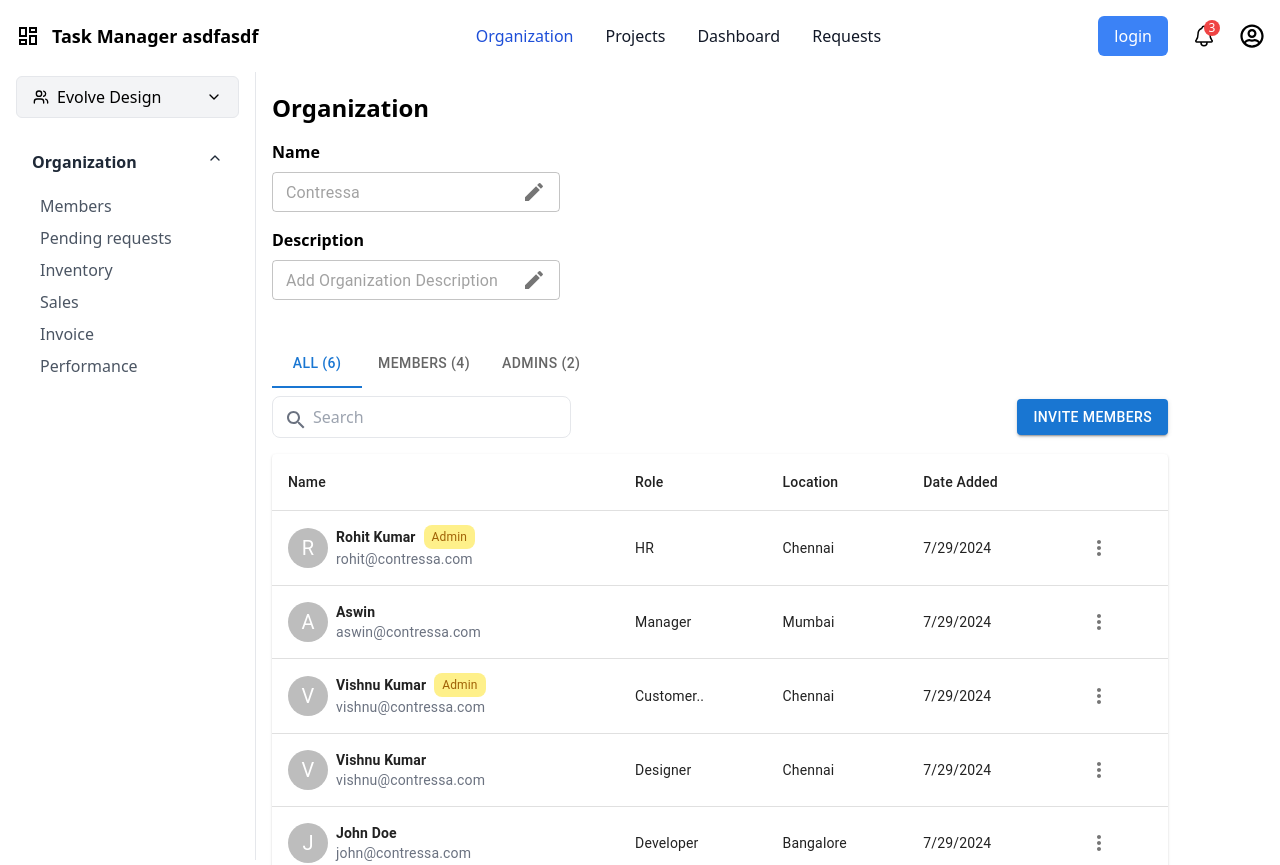
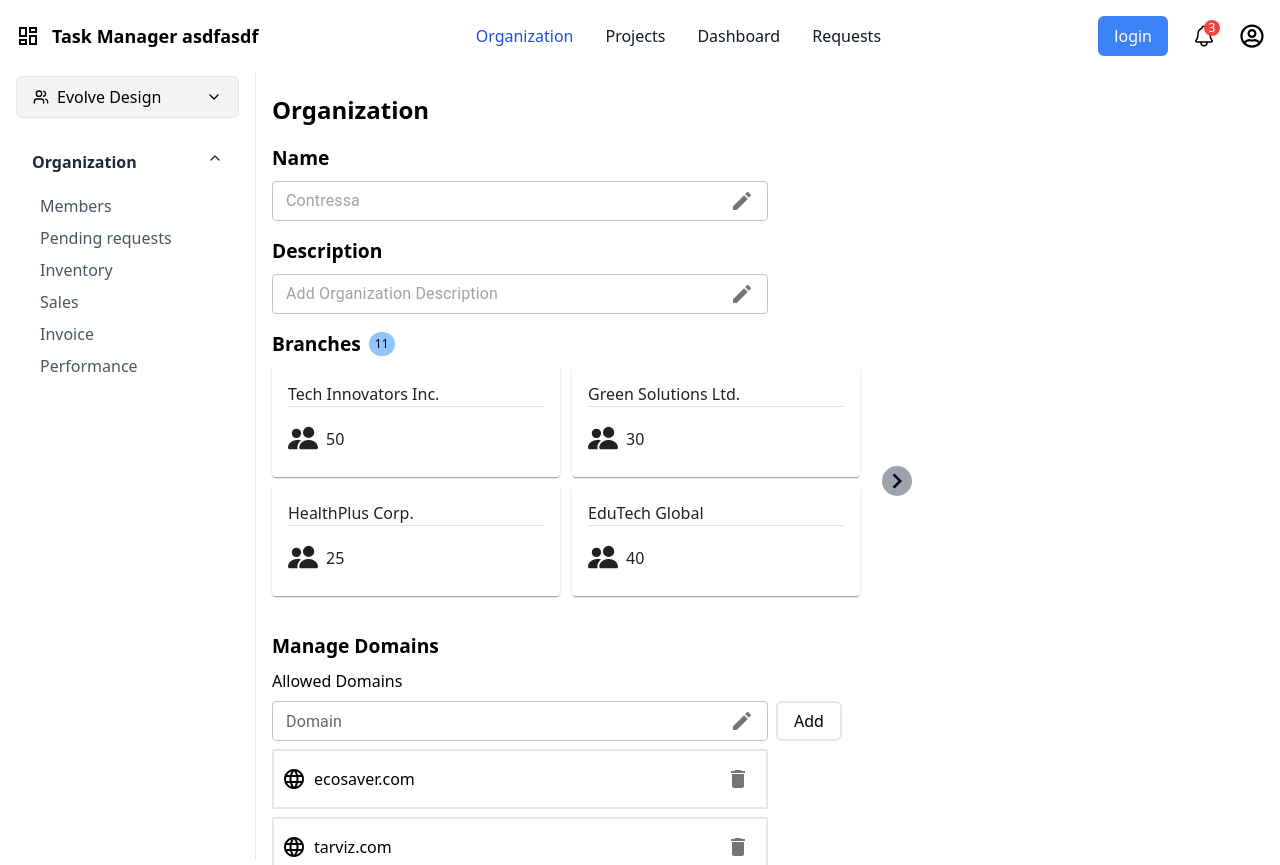
Before and after one commit to tarviz-digimart/contressa, a Next.js app in the folder contressa-fe/: page /organization in a window 1280 px wide. Shown: the top 865 px of the page. Built offline with nearby package versions, Linux system fonts and the light colour scheme.

Commit message:
Built Office card Added Horizontal scroll for it Added the Domain Manger,
everything in organization screen

```diff
--- a/contressa-fe/src/app/globals.css
+++ b/contressa-fe/src/app/globals.css
@@ -17,3 +17,31 @@
 body {
   font-family: "-apple-system", BlinkMacSystemFont, "Segoe UI", Roboto, Oxygen, Ubuntu, Cantarell, "Open Sans", "Helvetica Neue", sans-serif;
 }
+
+h1 {
+  font-weight: 600;
+  font-size: x-large;
+}
+h2 {
+  font-weight: 600;
+  font-size: larger;
+}
+h3 {
+  font-weight: 500;
+  font-size: medium;
+}
+
+/* Hide scrollbar for Webkit browsers (Chrome, Safari) */
+.scrollbar-hide::-webkit-scrollbar {
+  display: none;
+}
+
+/* Hide scrollbar for IE, Edge */
+.scrollbar-hide {
+  -ms-overflow-style: none;
+}
+
+/* Hide scrollbar for Firefox */
+.scrollbar-hide {
+  scrollbar-width: none;
+}
--- a/contressa-fe/src/app/organization/page.jsx
+++ b/contressa-fe/src/app/organization/page.jsx
@@ -1,7 +1,14 @@
+'use client';
+
 import Sidebar from '@/components/level-3/SideBar';
 import UserTable from '@/components/level-3/organization/UserTable';
-import React from 'react';
+import React, { useState } from 'react';
 import StyledTextField from '@/components/level-1/StyledTextField';
+import OfficeCard from '@/components/level-3/organization/OfficeCard';
+import HorizontalScroll from '@/components/level-1/HorizontalScroll';
+import { FaArrowCircleRight, FaArrowCircleLeft } from 'react-icons/fa';
+import { Button, TextField } from '@mui/material';
+import DomainManager from '@/components/level-3/organization/DomainManager';
 
 function page() {
   const users = [
@@ -63,19 +70,92 @@ function page() {
     { name: 'Invoice', route: '/invoice' },
     { name: 'Performance', route: '/performance' },
   ];
+  const organizations = [
+    {
+      name: 'Tech Innovators Inc.',
+      address: '123 Innovation Drive, Silicon Valley, CA',
+      people: 50,
+    },
+    {
+      name: 'Green Solutions Ltd.',
+      address: '456 Eco Park, London, UK',
+      people: 30,
+    },
+    {
+      name: 'HealthPlus Corp.',
+      address: '789 Wellness Way, New York, NY',
+      people: 25,
+    },
+    {
+      name: 'EduTech Global',
+      address: '101 Learning Lane, Toronto, Canada',
+      people: 40,
+    },
+    {
+      name: 'Finance Wizards',
+      address: '202 Money Street, Frankfurt, Germany',
+      people: 60,
+    },
+    {
+      name: 'Travel Ventures',
+      address: '303 Adventure Ave, Sydney, Australia',
+      people: 20,
+    },
+    {
+      name: 'Foodies United',
+      address: '404 Culinary Blvd, Paris, France',
+      people: 15,
+    },
+    {
+      name: 'Digital Creators Co.',
+      address: '505 Creative St, Los Angeles, CA',
+      people: 45,
+    },
+    {
+      name: 'Smart Tech Solutions',
+      address: '606 Tech Park, Berlin, Germany',
+      people: 35,
+    },
+    {
+      name: 'Eco-Friendly Products',
+      address: '707 Green Way, Amsterdam, Netherlands',
+      people: 28,
+    },
+    {
+      name: 'Global Logistics Inc.',
+      address: '808 Shipping Lane, Singapore',
+      people: 50,
+    },
+  ];
+
+  const initialDomains = ['ecosaver.com', 'tarviz.com'];
 
   return (
-    <div className='flex'>
+    <div className="flex">
       <Sidebar menuItems={menuItems} />
       <div className="flex flex-col w-full p-4 ms-64">
-        <h1 className="text-h1 my-4">Organization</h1>
+        <h1 className="my-4">Organization</h1>
         <div>
-          <h2 className="text-b3 font-bold mb-2">Name</h2>
-          <StyledTextField className="w-72" placeholder="Contressa" />
+          <h2 className="mb-2">Name</h2>
+          <StyledTextField className="w-1/2" placeholder="Contressa" />
         </div>
-        <div className='mb-10'>
-          <p className="text-b3 font-bold mt-4 mb-2">Description</p>
-          <StyledTextField className="w-72" placeholder="Add Organization Description" />
+        <div>
+          <h2 className="mt-4 mb-2">Description</h2>
+          <div>
+            <StyledTextField className="w-1/2" placeholder="Add Organization Description" />
+          </div>
+        </div>
+        <div className='flex mt-4 mb-2  items-center'>
+          <h2>Branches</h2>
+          <p className='rounded-full text-b1 py-1 px-1.5 bg-blue-300 ms-2'>{organizations.length}</p>
+        </div>
+        <div className='w-[40rem]'>
+          <HorizontalScroll Branches={organizations} />
+        </div>
+        <div className="my-5">
+          <h2 className="mt-4 mb-2">Manage Domains</h2>
+          <h3 className="mb-2">Allowed Domains</h3>
+          <DomainManager initialDomains={initialDomains} />
         </div>
         <UserTable users={users} />
       </div>
--- /dev/null
+++ b/contressa-fe/src/components/level-1/HorizontalScroll.jsx
@@ -0,0 +1,69 @@
+'use client';
+
+import React, { useEffect, useState } from 'react';
+import { Card, CardContent } from '@mui/material';
+import { Divider } from '@mui/material';
+import { BsFillPeopleFill } from 'react-icons/bs';
+import { MdKeyboardArrowLeft, MdKeyboardArrowRight } from 'react-icons/md';
+
+function HorizontalScroll({ Branches }) {
+  const [OfficePerPage, setOfficePerPage] = useState(4);
+  const [visibleOffice, setVisibleOffice] = useState(0);
+
+  const currentOffice = Branches.slice(visibleOffice, visibleOffice + OfficePerPage);
+
+  const handleNext = () => {
+    if (currentOffice.length > 0 && visibleOffice + OfficePerPage < Branches.length) {
+      setVisibleOffice(visibleOffice + OfficePerPage);
+    }
+  };
+  const handlePrev = () => {
+    if (visibleOffice - OfficePerPage >= 0) {
+      setVisibleOffice(visibleOffice - OfficePerPage);
+    }
+  };
+
+  useEffect(() => {
+    if (currentOffice.length === 0 && visibleOffice > 0) {
+      setVisibleOffice(Math.max(0, visibleOffice - OfficePerPage));
+    }
+    console.log(currentOffice.length, 'dafsdgsdg', visibleOffice, 'sfgsgsgsd');
+  }, [Branches, visibleOffice, OfficePerPage]);
+
+  return (
+    <div className="flex items-center justify-between">
+      {visibleOffice !== 0 && (
+        <div onClick={handlePrev} className="bg-gray-400 rounded-full cursor-pointer -ms-2">
+          <MdKeyboardArrowLeft size={30} />
+        </div>
+      )}
+      <div className="gap-2 grid grid-cols-2 w-[37rem]">
+        {/* Map through organizations and render cards */}
+        {currentOffice.map((org, index) => (
+          <Card key={index} className="w-72 min-w-[18rem]">
+            <CardContent>
+              <div className="flex">
+                <h3>{org.name}</h3>
+              </div>
+              <Divider />
+              <div className="flex justify-between w-full mt-4">
+                {/* Left-aligned "People" section with centered text */}
+                <div className="text-center me-4 flex">
+                  <BsFillPeopleFill size={30} />
+                  <p className="mt-1 ms-2 text-b3">{org.people}</p>
+                </div>
+              </div>
+            </CardContent>
+          </Card>
+        ))}
+      </div>
+      {currentOffice.length === 4 && (
+        <div onClick={handleNext} className="bg-gray-400 rounded-full cursor-pointer">
+          <MdKeyboardArrowRight size={30} />
+        </div>
+      )}
+    </div>
+  );
+}
+
+export default HorizontalScroll;
--- a/contressa-fe/src/components/level-1/StyledTextField.jsx
+++ b/contressa-fe/src/components/level-1/StyledTextField.jsx
@@ -1,7 +1,7 @@
 import { TextField, InputAdornment } from '@mui/material';
 import EditIcon from '@mui/icons-material/Edit';
 
-export default function OutlinedTextField({ value, label, onChange,className,placeholder }) {
+export default function StyledTextField({ value, label, onChange, className, placeholder }) {
   return (
     <div className={className}>
       <TextField
--- /dev/null
+++ b/contressa-fe/src/components/level-3/organization/DomainManager.jsx
@@ -0,0 +1,59 @@
+import React, { useState } from 'react';
+import { IconButton } from '@mui/material';
+import { Delete as DeleteIcon, Language as LanguageIcon } from '@mui/icons-material';
+import StyledTextField from '@/components/level-1/StyledTextField';
+
+function DomainManager({
+  initialDomains = [],
+  onAddDomain = () => {}, // Added default functions
+  onRemoveDomain = () => {}, // Added default functions
+}) {
+  const [domain, setDomain] = useState('');
+  const [domains, setDomains] = useState(initialDomains);
+
+  const handleAddDomain = () => {
+    if (domain && !domains.includes(domain)) {
+      const updatedDomains = [...domains, domain];
+      setDomains(updatedDomains);
+      onAddDomain(domain); // Safely calls the function now
+      setDomain('');
+    }
+  };
+
+  const handleRemoveDomain = (domainToRemove) => {
+    const updatedDomains = domains.filter((d) => d !== domainToRemove);
+    setDomains(updatedDomains);
+    onRemoveDomain(domainToRemove); // Safely calls the function now
+  };
+
+  return (
+    <>
+      <div className="flex gap-2">
+        <div className="w-1/2">
+          <StyledTextField
+            className="flex-grow"
+            label="Domain"
+            placeholder="eg: evolve.com"
+            value={domain}
+            onChange={(e) => setDomain(e.target.value)}
+          />
+        </div>
+        <button variant="contained" onClick={handleAddDomain} className="border-2 px-4 rounded-md">
+          Add
+        </button>
+      </div>
+
+      {domains.map((d, index) => (
+        <div key={d} className="flex rounded-sm border-2 p-2 items-center my-2 w-1/2">
+          <LanguageIcon className="mr-2" />
+          <p className="flex-grow">{d}</p>
+          <IconButton onClick={() => handleRemoveDomain(d)}>
+            <DeleteIcon />
+          </IconButton>
+        </div>
+      ))}
+    </>
+  );
+}
+
+export default DomainManager;
--- /dev/null
+++ b/contressa-fe/src/components/level-3/organization/OfficeCard.jsx
@@ -0,0 +1,44 @@
+import React from 'react';
+import Card from '@mui/material/Card';
+import CardContent from '@mui/material/CardContent';
+import { Divider } from '@mui/material';
+import { FaBuilding } from 'react-icons/fa';
+
+
+
+const OrganizationCard = ({organizations}) => {
+  return (
+    <div>
+      {/* Map through organizations and render cards */}
+      {organizations.map((org, index) => (
+        <Card key={index} className="w-72 min-w-[18rem]">
+          <CardContent>
+            <div className="flex">
+              <FaBuilding size={30}/>
+              <h3>{org.name}</h3>
+            </div>
+            <Divider />
+            <div className="flex justify-between w-full mt-4">
+              {/* Left-aligned "People" section with centered text */}
+              <div className="text-center me-4 space-y-2">
+                <p>People</p>
+                <p>{org.people}</p>
+              </div>
+              {/* Right-aligned "Address" section with centered text */}
+              <div className="text-center mx-4 space-y-2">
+                <p>Address</p>
+                <p>{org.address}</p>
+              </div>
+            </div>
+            <Divider className="mt-16" />
+            <div className="flex justify-center mt-4">
+              <button className="border-2 rounded-md px-4 py-1">View</button>
+            </div>
+          </CardContent>
+        </Card>
+      ))}
+    </div>
+  );
+};
+
+export default OrganizationCard;
```
